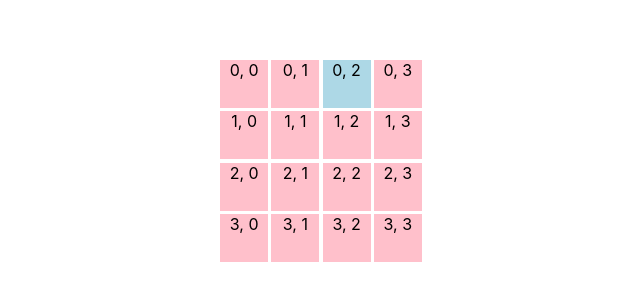
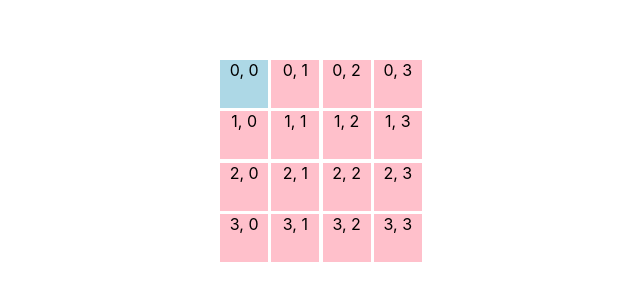
Before and after one commit to etrobert/minitick, a React (Create React App) app: page / in a window 1280 px wide. Shown: the part 239-540 px from the top of the page, without its empty margins (319-959 px from the left). Built offline with nearby package versions, Linux system fonts and the light colour scheme.

Commit message:
Create a usePlayerPosition hook

```diff
--- a/src/App.tsx
+++ b/src/App.tsx
@@ -2,14 +2,14 @@ import React from "react";
 import logo from "./logo.svg";
 import "./App.css";
 import Grid from "./Grid";
-import useKeyboardEvents from "./useKeyboardEvents";
+import usePlayerPosition from "./usePlayerPosition";
 
 function App() {
-  useKeyboardEvents();
+  const playerPosition = usePlayerPosition();
 
   return (
     <div className="App">
-      <Grid playerPosition={{ x: 0, y: 2 }} />
+      <Grid playerPosition={playerPosition} />
     </div>
   );
 }
--- /dev/null
+++ b/src/usePlayerPosition.ts
@@ -0,0 +1,9 @@
+import { useState } from "react";
+
+const usePlayerPosition = () => {
+  const [playerPosition, setPlayerPosition] = useState({ x: 0, y: 0 });
+
+  return playerPosition;
+};
+
+export default usePlayerPosition;
```
